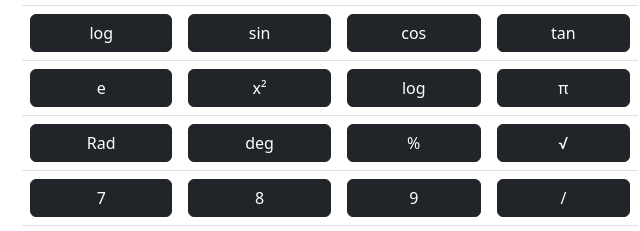
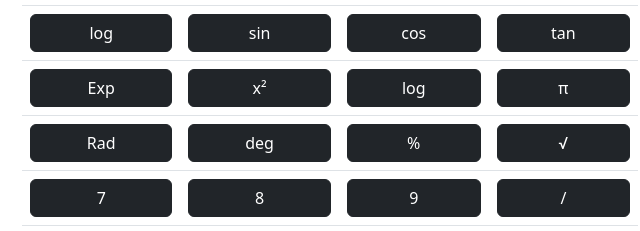
Before and after one commit to Quratulain-nasir/Calculator, a plain HTML site: page index.html in a window 1280 px wide. Shown: the part 194-425 px from the top of the page, 310-950 px from the left. Drawn offline with nearby package versions, Linux system fonts and the light colour scheme.

Commit message:
origin master

```diff
--- a/index.html
+++ b/index.html
@@ -26,7 +26,7 @@
                 </tr>
 
                 <tr>
-                    <td><button class="btn btn-dark w-100 text-center" onclick="Exp()">e</button></td>
+                    <td><button class="btn btn-dark w-100 text-center" onclick="Exp()">Exp</button></td>
                     <td><button class="btn btn-dark w-100 text-center" onclick="square()">x&sup2;</button></td>
                     <td><button class="btn btn-dark w-100 text-center" onclick="mathlog10()">log</button></td>
                     <td><button class="btn btn-dark w-100 text-center" onclick="mathpi()">π</button></td>
```
